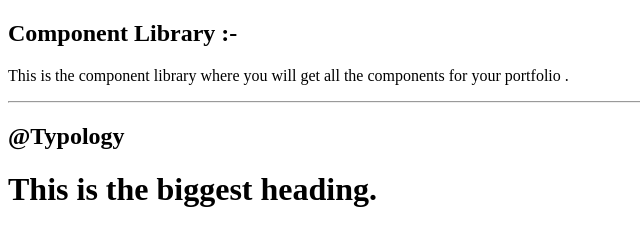
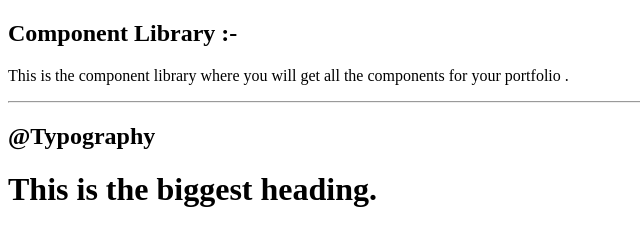
Before and after one commit to AadharPathade/component-library-myportfolio, a plain HTML site: page index.html in a window 1280 px wide. Shown: the top 227 px of the page, 0-640 px from the left. Drawn offline with Linux system fonts and the light colour scheme.

Commit message:
refactor : typography
typology is changed by typography

```diff
--- a/index.html
+++ b/index.html
@@ -10,7 +10,7 @@
     <h2>Component Library :-</h2>
     <p>This is the component library where you will get all the components for your portfolio .</p>
     <hr>
-    <h2>@Typology</h2>
+    <h2>@Typography</h2>
     <h1>This is the biggest heading.</h1>
     <h2>This is second biggest heading.</h2>
     <p>This is normal text. It is free flowing and will take all space to the end.</p>
```
